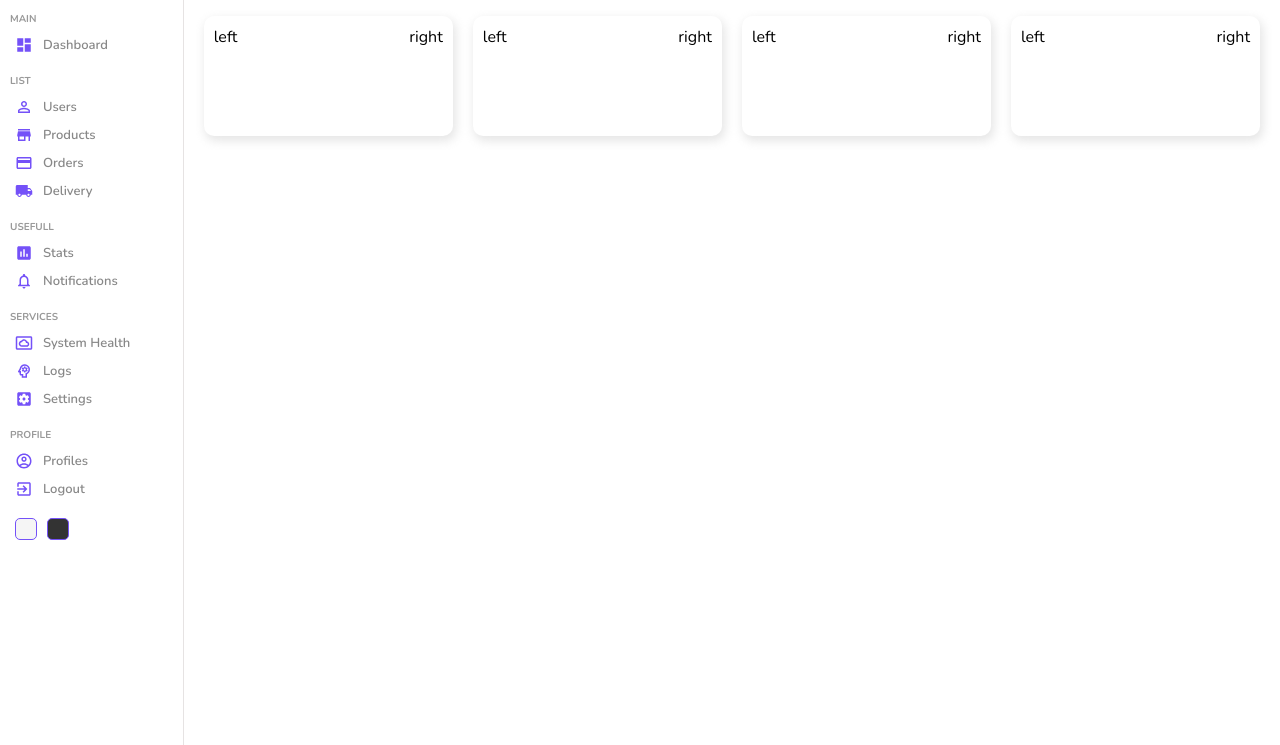
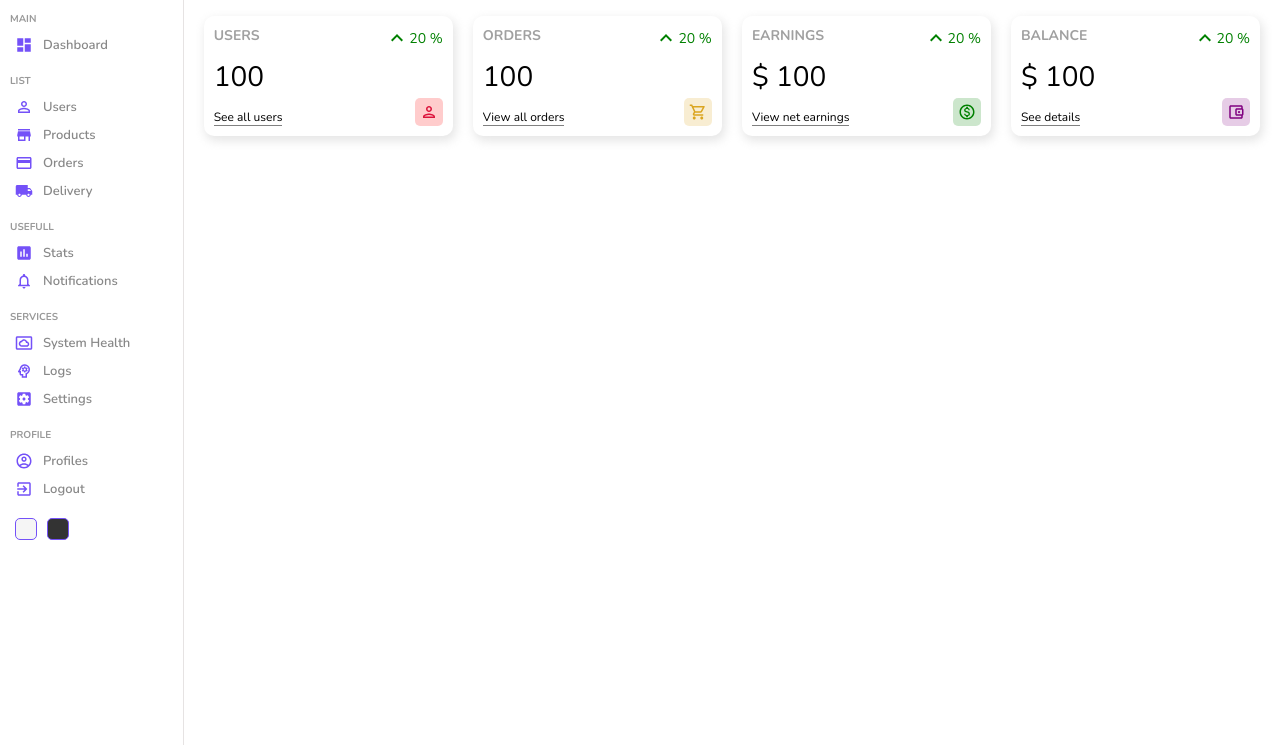
Before and after one commit to atefeh-dev/admin-dashboard, a React app: page / in a window 1280 px wide. Shown: the part 55-800 px from the top of the page. Built offline with nearby package versions, Linux system fonts and the light colour scheme.

Commit message:
add widget

```diff
--- a/src/components/widget/Widget.jsx
+++ b/src/components/widget/Widget.jsx
@@ -7,11 +7,94 @@ import AccountBalanceWalletOutlinedIcon from "@mui/icons-material/AccountBalance
 import ShoppingCartOutlinedIcon from "@mui/icons-material/ShoppingCartOutlined";
 import MonetizationOnOutlinedIcon from "@mui/icons-material/MonetizationOnOutlined";
 
-const Widget = () => {
+const Widget = ({ type }) => {
+  let data;
+  //temporary
+  const amount = 100;
+  const diff = 20;
+
+  switch (type) {
+    case "user":
+      data = {
+        title: "USERS",
+        isMoney: false,
+        link: "See all users",
+        icon: (
+          <PersonOutlinedIcon
+            className="icon"
+            style={{
+              color: "crimson",
+              backgroundColor: "rgba(255, 0, 0, 0.2)",
+            }}
+          />
+        ),
+      };
+      break;
+    case "order":
+      data = {
+        title: "ORDERS",
+        isMoney: false,
+        link: "View all orders",
+        icon: (
+          <ShoppingCartOutlinedIcon
+            className="icon"
+            style={{
+              backgroundColor: "rgba(218, 165, 32, 0.2)",
+              color: "goldenrod",
+            }}
+          />
+        ),
+      };
+      break;
+    case "earning":
+      data = {
+        title: "EARNINGS",
+        isMoney: true,
+        link: "View net earnings",
+        icon: (
+          <MonetizationOnOutlinedIcon
+            className="icon"
+            style={{ backgroundColor: "rgba(0, 128, 0, 0.2)", color: "green" }}
+          />
+        ),
+      };
+      break;
+    case "balance":
+      data = {
+        title: "BALANCE",
+        isMoney: true,
+        link: "See details",
+        icon: (
+          <AccountBalanceWalletOutlinedIcon
+            className="icon"
+            style={{
+              backgroundColor: "rgba(128, 0, 128, 0.2)",
+              color: "purple",
+            }}
+          />
+        ),
+      };
+      break;
+    default:
+      break;
+  }
+
   return (
     <div className="widget">
-      <div className="left">left</div>
-      <div className="right">right</div>
+      <div className="left">
+        <span className="title">{data.title}</span>
+        <span className="counter">
+          {data.isMoney && "$"} {amount}
+        </span>
+        <span className="link">{data.link}</span>
+      </div>
+      <div className="right">
+        <div className="percentage positive">
+          <KeyboardArrowUpIcon />
+          {diff} %
+        </div>
+        {data.icon}
+      </div>
     </div>
   );
 };
--- a/src/components/widget/widget.scss
+++ b/src/components/widget/widget.scss
@@ -9,4 +9,46 @@
   border-radius: 10px;
   height: 100px;
   border-radius: 10px;
+  .left,
+  .right {
+    display: flex;
+    flex-direction: column;
+    justify-content: space-between;
+
+    .title {
+      font-weight: bold;
+      font-size: 14px;
+      color: rgb(160, 160, 160);
+    }
+
+    .counter {
+      font-size: 28px;
+      font-weight: 300;
+    }
+
+    .link {
+      width: max-content;
+      font-size: 12px;
+      border-bottom: 1px solid gray;
+    }
+
+    .icon {
+      align-self: flex-end;
+      font-size: 18px;
+      padding: 5px;
+      border-radius: 5px;
+    }
+    .percentage {
+      display: flex;
+      align-items: center;
+      font-size: 14px;
+
+      &.positive {
+        color: green;
+      }
+      &.negative {
+        color: red;
+      }
+    }
+  }
 }
--- a/src/pages/home/Home.jsx
+++ b/src/pages/home/Home.jsx
@@ -13,10 +13,10 @@ const Home = () => {
       <div className="homeContainer">
         <Navbar />
         <div className="widgets">
-          <Widget />
-          <Widget />
-          <Widget />
-          <Widget />
+          <Widget type="user" />
+          <Widget type="order" />
+          <Widget type="earning" />
+          <Widget type="balance" />
         </div>
       </div>
     </div>
```
